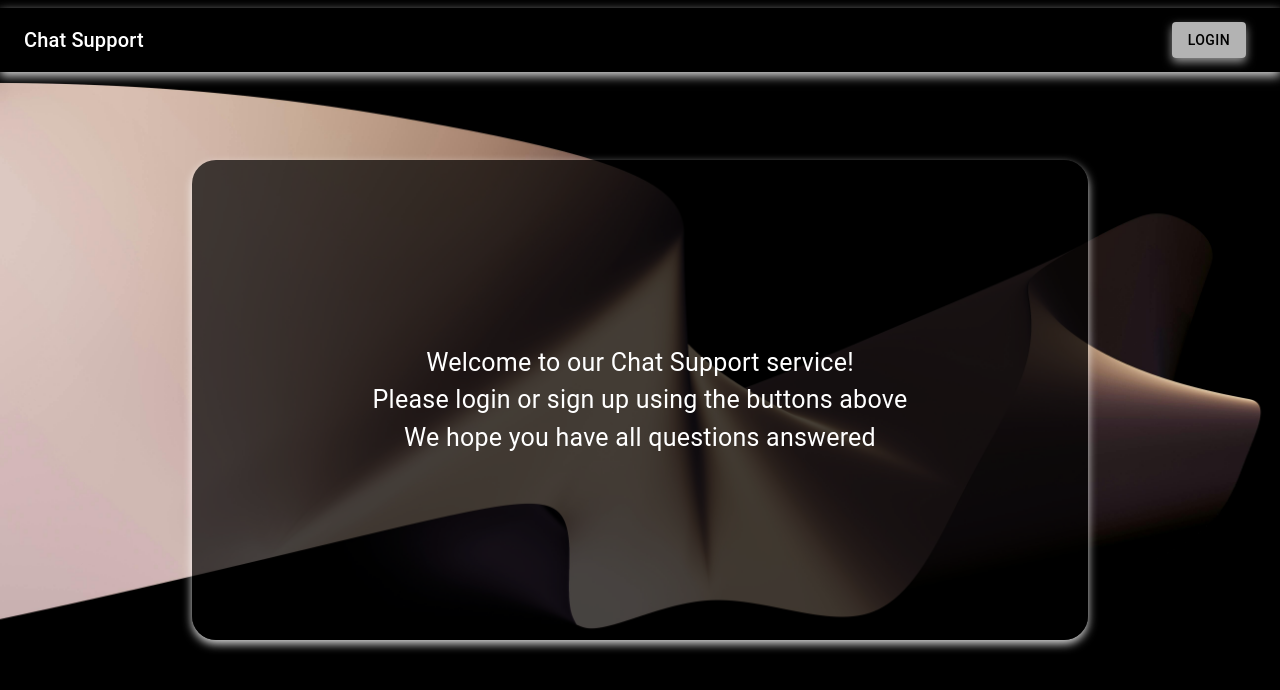
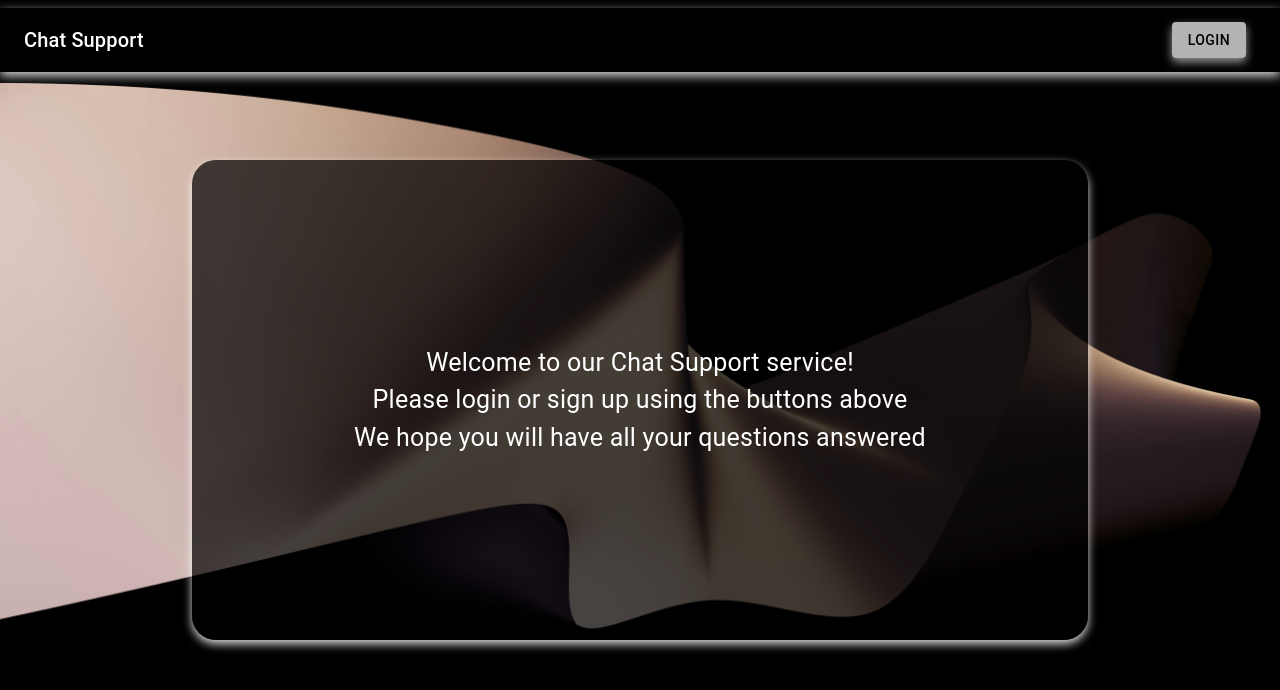
Before and after one commit to Isabella-Mclean/Customer-support, a Next.js app in the folder chatsupport/: page / in a window 1280 px wide. Shown: the top 690 px of the page. Built offline with nearby package versions, Linux system fonts and the light colour scheme; no server answers.

Commit message:
Updated grammar

```diff
--- a/chatsupport/app/page.js
+++ b/chatsupport/app/page.js
@@ -86,9 +86,9 @@ export default function Home() {
                 boxShadow: '0px 4px 10px 0px rgba(255, 255, 255, 0.85)',
                 color:"white"
             }}>
-                <Typography fontSize={25}> Welcome to our Chat Support service! </Typography>
+                <Typography fontSize={25}>Welcome to our Chat Support service! </Typography>
                 <Typography fontSize={25}>Please login or sign up using the buttons above</Typography>
-                <Typography fontSize={25}>We hope you have all questions answered</Typography>
+                <Typography fontSize={25}>We hope you will have all your questions answered</Typography>
             </Box>
 
         </Box>
```
